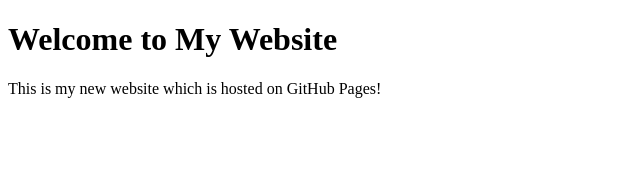
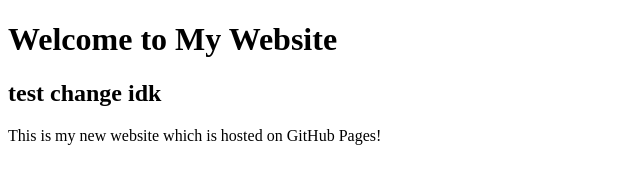
Before and after one commit to Quatn/TestSite, a plain HTML site: page index.html in a window 1280 px wide. Shown: the whole page, without its empty margins (0-640 px from the left). Drawn offline with Linux system fonts and the light colour scheme.

Commit message:
test change idk

```diff
--- a/index.html
+++ b/index.html
@@ -9,6 +9,7 @@
   <body>
     <main>
         <h1>Welcome to My Website</h1>
+		<h2>test change idk</h2>
         <p>This is my new website which is hosted on GitHub Pages!</p>
     </main>
   </body>
```
